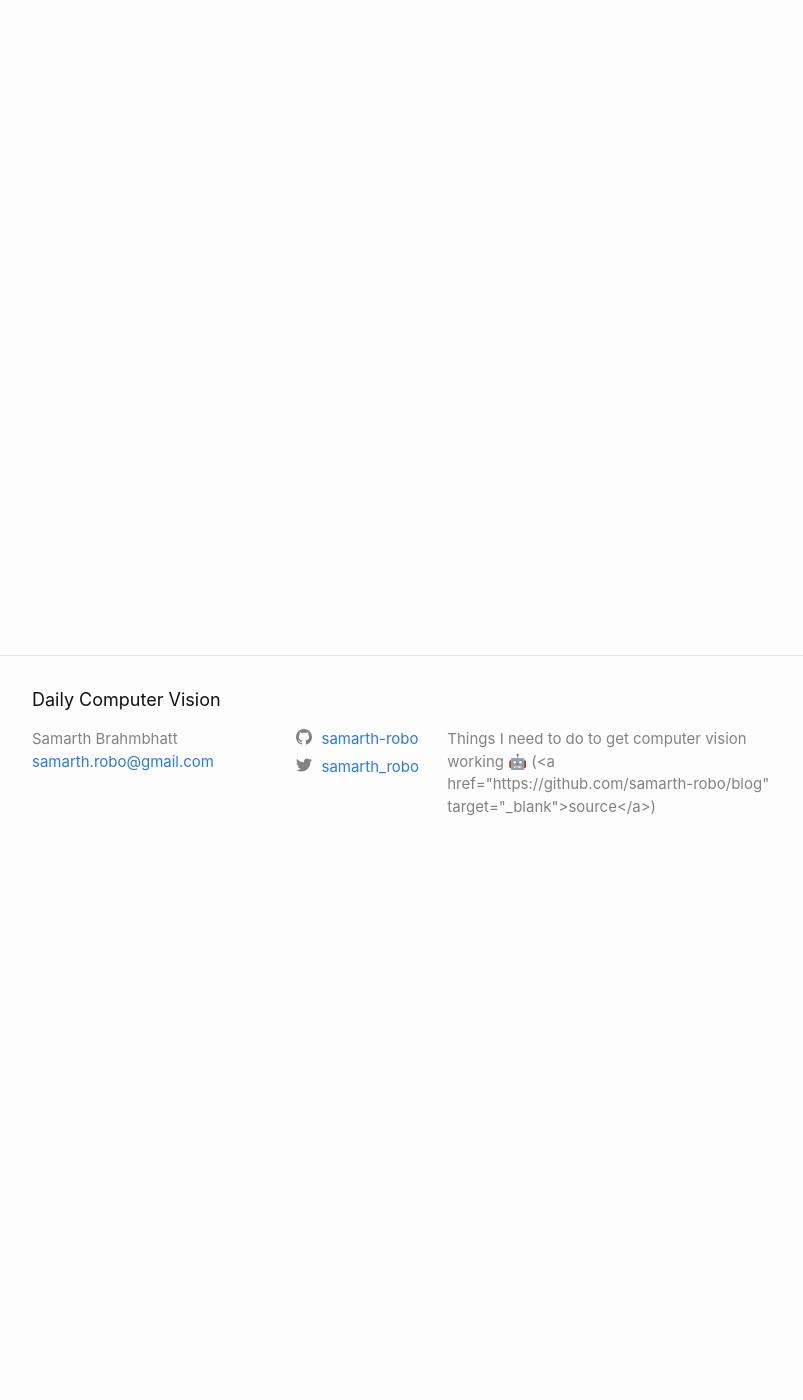
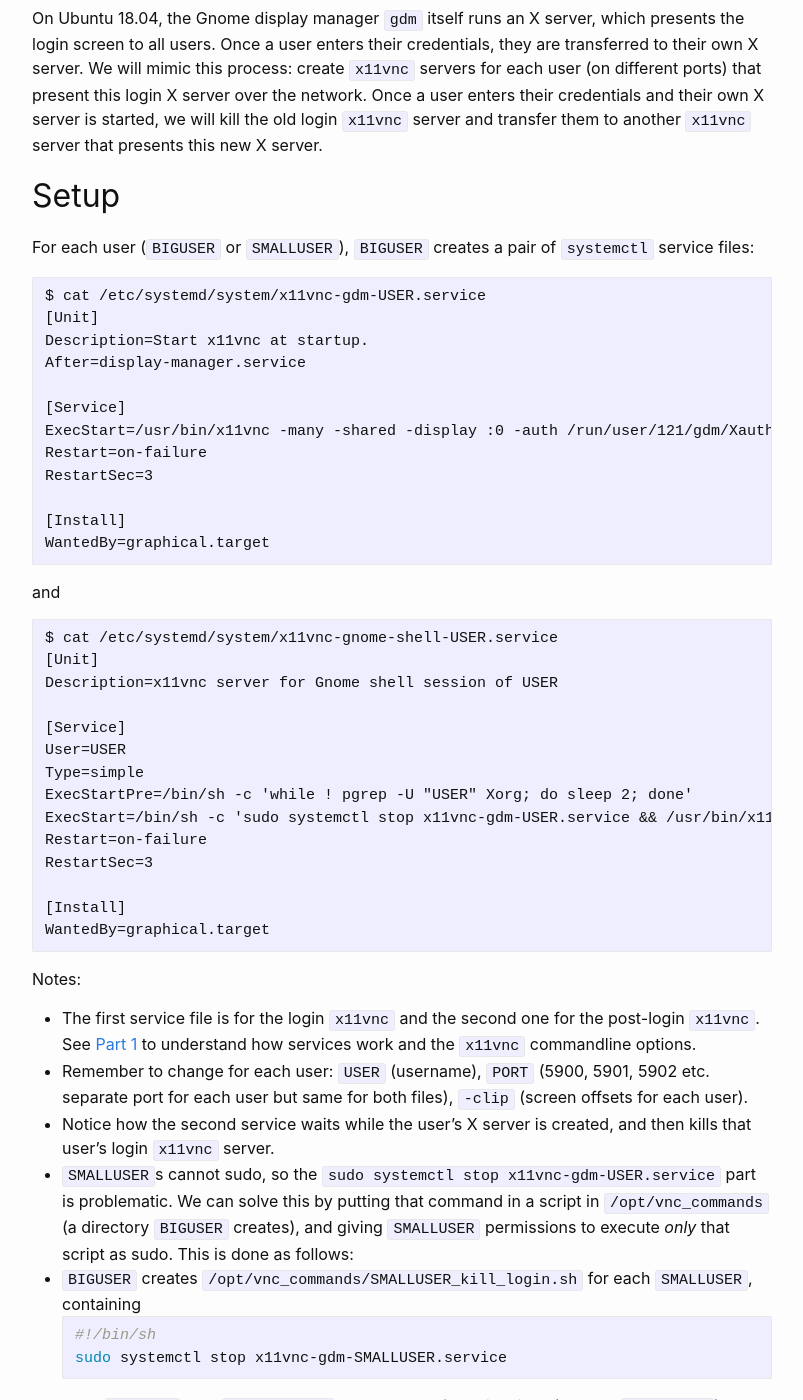
Before and after one commit to samarth-robo/blog, a Jekyll site: the page built from _posts/2021-06-21-vnc_multiuser_2.md, in a window 1280 px wide and 1400 px high, scrolled down 522 px. Shown: the whole window, without its empty margins (238-1041 px from the left). Built offline with Jekyll 4.4.1, drawn with Linux system fonts in a browser that asks for light colours; emoji names are drawn with the system emoji font; comment, search, counter and statistics services are not loaded; some of the changed text lies outside the part shown.

Commit message:
vnc part 2

````diff
--- a/_posts/2021-06-21-vnc_multiuser_2.md
+++ b/_posts/2021-06-21-vnc_multiuser_2.md
@@ -7,6 +7,82 @@ tags: [remote_work]
 We will use [`x11vnc`](https://github.com/LibVNC/x11vnc) to set up remote VNC access of an Ubunutu computer for multiple users. This setup
 
 - works through reboots
-- never needs physical presence at the computer.
+- never needs physical presence at the computer
+- assumes one user with sudo permissions (called `BIGUSER`), and multiple other users without sudo permissions (called `SMALLUSER`)
 
 Please read [Part 1]({{ site.baseurl }}{% post_url 2020-09-28-vnc_multiuser_1 %}) for `x11vnc` and `systemctl` basics.
+
+## How to handle reboots?
+
+On Ubuntu 18.04, the Gnome display manager `gdm` itself runs an X server, which presents the login screen to all users.
+Once a user enters their credentials, they are transferred to their own X server. We will mimic this process: create
+`x11vnc` servers for each user (on different ports) that present this login X server over the network. Once a user
+enters their credentials and their own X server is started, we will kill the old login `x11vnc` server and transfer them
+to another `x11vnc` server that presents this new X server.
+
+## Setup
+
+For each user (`BIGUSER` or `SMALLUSER`), `BIGUSER` creates a pair of `systemctl` service files:
+
+```
+$ cat /etc/systemd/system/x11vnc-gdm-USER.service
+[Unit]
+Description=Start x11vnc at startup.
+After=display-manager.service
+
+[Service]
+ExecStart=/usr/bin/x11vnc -many -shared -display :0 -auth /run/user/121/gdm/Xauthority -noxdamage -rfbauth /home/USER/.vnc/passwd -rfbport PORT -o /home/USER/.vnc/gdm-log.txt
+Restart=on-failure
+RestartSec=3
+
+[Install]
+WantedBy=graphical.target
+```
+
+and
+
+```
+$ cat /etc/systemd/system/x11vnc-gnome-shell-USER.service
+[Unit]
+Description=x11vnc server for Gnome shell session of USER
+
+[Service]
+User=USER
+Type=simple
+ExecStartPre=/bin/sh -c 'while ! pgrep -U "USER" Xorg; do sleep 2; done'
+ExecStart=/bin/sh -c 'sudo systemctl stop x11vnc-gdm-USER.service && /usr/bin/x11vnc -forever -shared -find -auth /home/USER/.Xauthority -clip 3840x2160+0+856 -rfbauth /home/USER/.vnc/passwd -rfbport PORT -o /home/USER/.vnc/gnome-shell-log.txt'
+Restart=on-failure
+RestartSec=3
+
+[Install]
+WantedBy=graphical.target
+```
+
+Notes:
+- The first service file is for the login `x11vnc` and the second one for the post-login `x11vnc`. See [Part 1]({{ site.baseurl }}{% post_url 2020-09-28-vnc_multiuser_1 %})
+to understand how services work and the `x11vnc` commandline options.
+- Remember to change for each user: `USER` (username), `PORT` (5900, 5901, 5902 etc. separate port for each user but same for both files), `-clip` (screen offsets for each user).
+- Notice how the second service waits while the user's X server is created, and then kills that user's login `x11vnc` server.
+- `SMALLUSER`s cannot sudo, so the `sudo systemctl stop x11vnc-gdm-USER.service` part is problematic. We can solve this by putting that command in a script in `/opt/vnc_commands`
+(a directory `BIGUSER` creates), and giving `SMALLUSER` permissions to execute _only_ that script as sudo. This is done as follows:
+- `BIGUSER` creates `/opt/vnc_commands/SMALLUSER_kill_login.sh` for each `SMALLUSER`, containing
+```bash
+#!/bin/sh
+sudo systemctl stop x11vnc-gdm-SMALLUSER.service
+```
+- Then `BIGUSER` runs `sudo visudo` and adds the following lines (one per `SMALLUSER`) at the end of the file:
+```bash
+SMALLUSER ALL=(ALL) NOPASSWD: /opt/vnc_commands/SMALLUSER_kill_login.sh, /bin/fgconsole, /bin/chvt
+```
+- Notice this also gives `SMALLUSER` to run `fgconsole` and `chvt` as sudo, which are useful for switching between users as described at the end of
+[Part 1]({{ site.baseurl }}{% post_url 2020-09-28-vnc_multiuser_1 %}).
+- Finally, `sudo systemctl stop x11vnc-gdm-USER.service` in each `SMALLUSER`'s second service file is replaced with `sudo /opt/vnc_commands/SMALLUSER_kill_login.sh`.
+
+Finally, `BIGUSER` enables and starts both services for each user:
+
+```bash
+$ sudo systemctl enable x11vnc-gdm-USER.service
+$ sudo systemctl start x11vnc-gdm-USER.service
+$ sudo systemctl enable x11vnc-gnome-shell-USER.service
+$ sudo systemctl start x11vnc-gnome-shell-USER.service
+```
````
